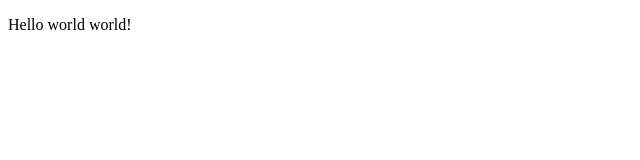
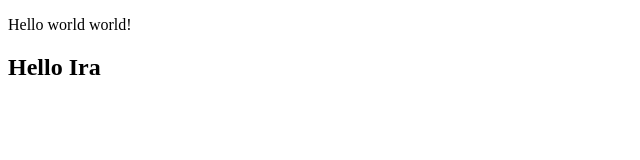
Before and after one commit to IrinaAFENDI/project, a plain HTML site: page index.html in a window 1280 px wide. Shown: the whole page, without its empty margins (0-640 px from the left). Drawn offline with Linux system fonts and the light colour scheme.

Commit message:
html.modific

```diff
--- a/index.html
+++ b/index.html
@@ -8,6 +8,7 @@
 <body>
     <p onclick="">Hello world world!</p>
     <script src="js/script.js"></script>
+    <h2>Hello Ira</h2>
 
 </body>
 </html>
```
